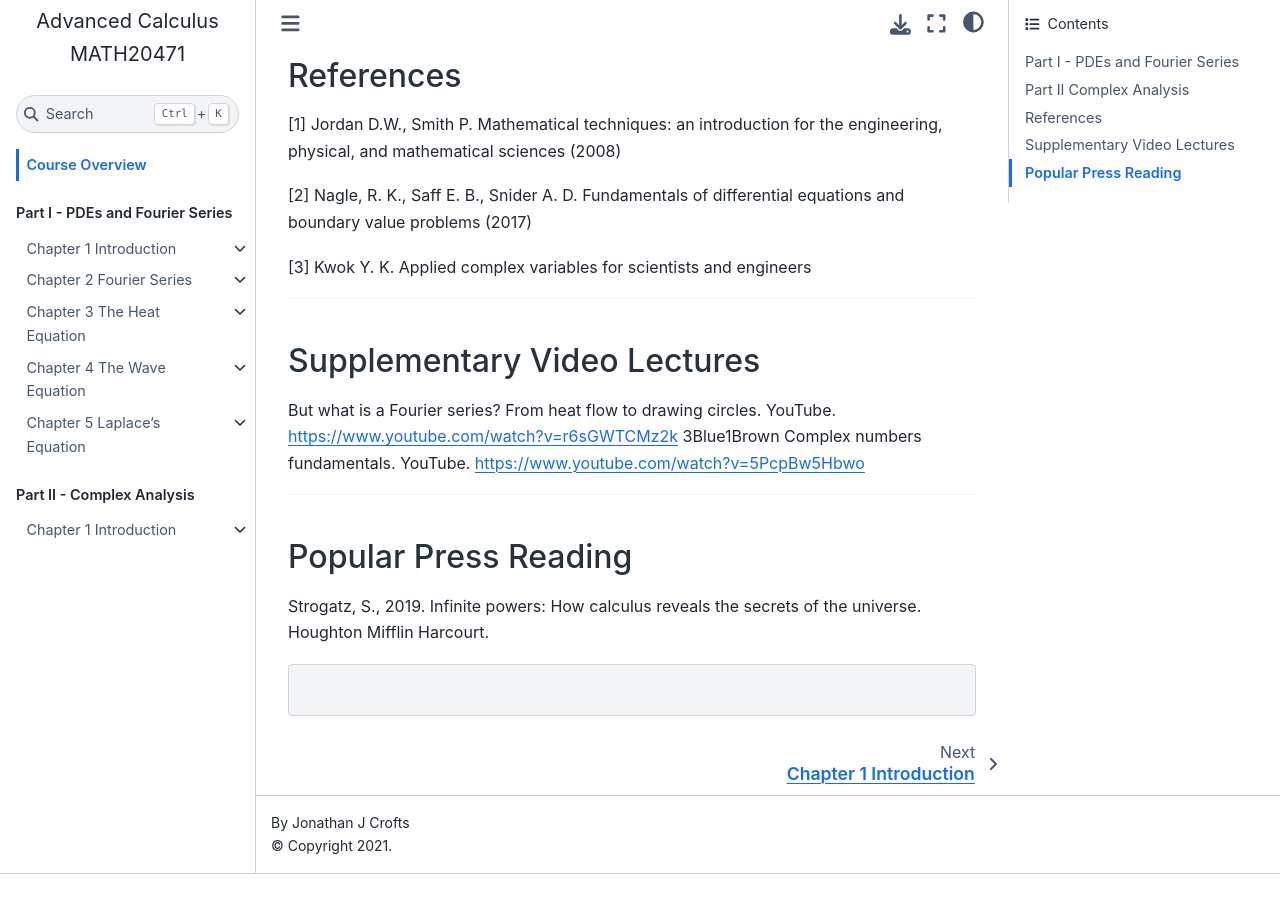
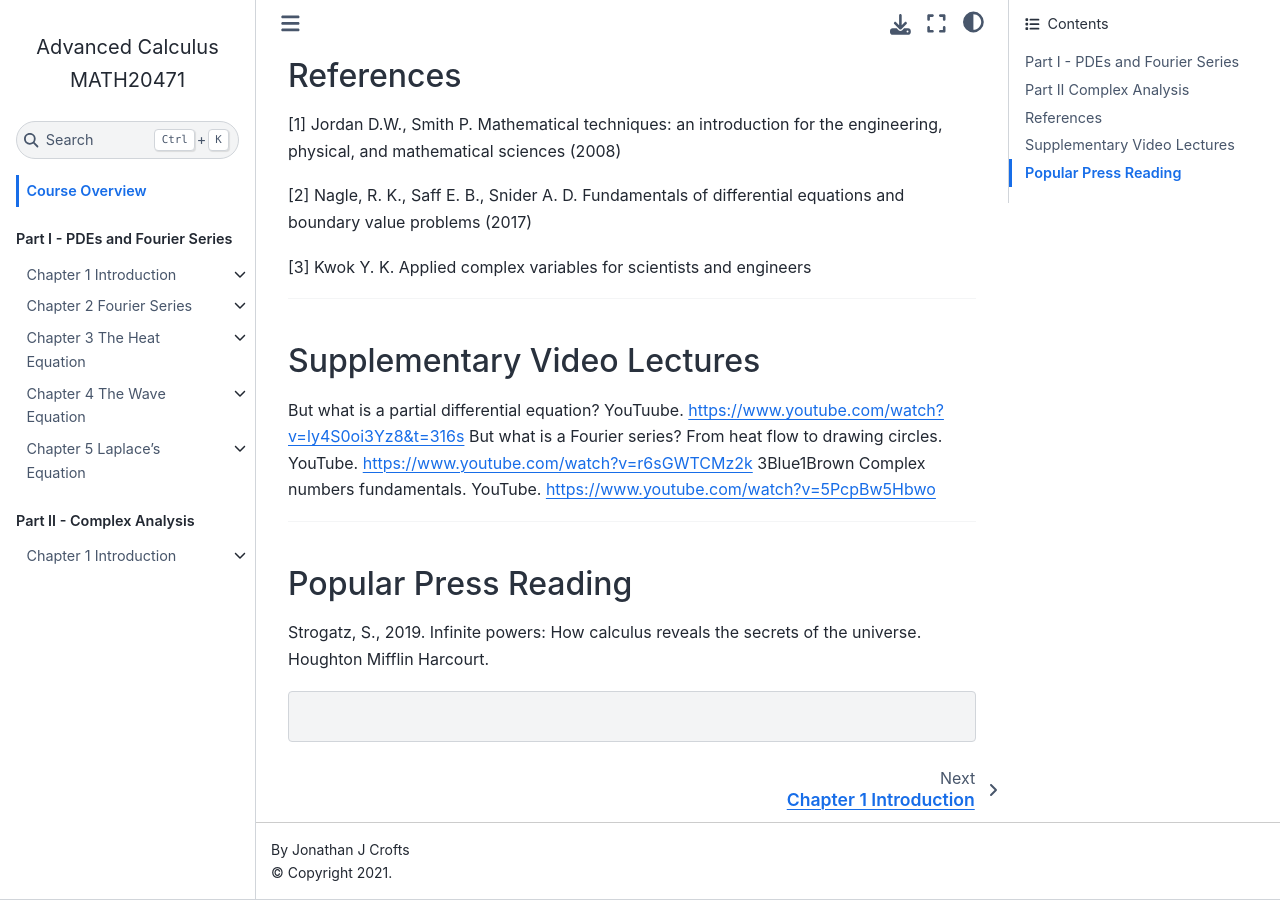
Before and after one commit to jjcrofts77/Advanced-Calculus-MATH20471, a Jupyter Book: the page built from intro.md, in a window 1280 px wide and 900 px high, scrolled down 2710 px. Built offline with Jupyter Book 1.0.4 settings and Sphinx 7.4.7 and the Sphinx Book theme 1.1.4, drawn with Linux system fonts in a browser that asks for light colours; before the commit the page ends 3584 px from its top, so only the background shows below that.

Commit message:
Update intro.md

```diff
--- a/intro.md
+++ b/intro.md
@@ -81,6 +81,7 @@
 
 ------
 ## Supplementary Video Lectures
+But what is a partial differential equation? YouTuube. https://www.youtube.com/watch?v=ly4S0oi3Yz8&t=316s
 But what is a Fourier series? From heat flow to drawing circles. YouTube. https://www.youtube.com/watch?v=r6sGWTCMz2k
 3Blue1Brown Complex numbers fundamentals. YouTube. https://www.youtube.com/watch?v=5PcpBw5Hbwo
 
```
